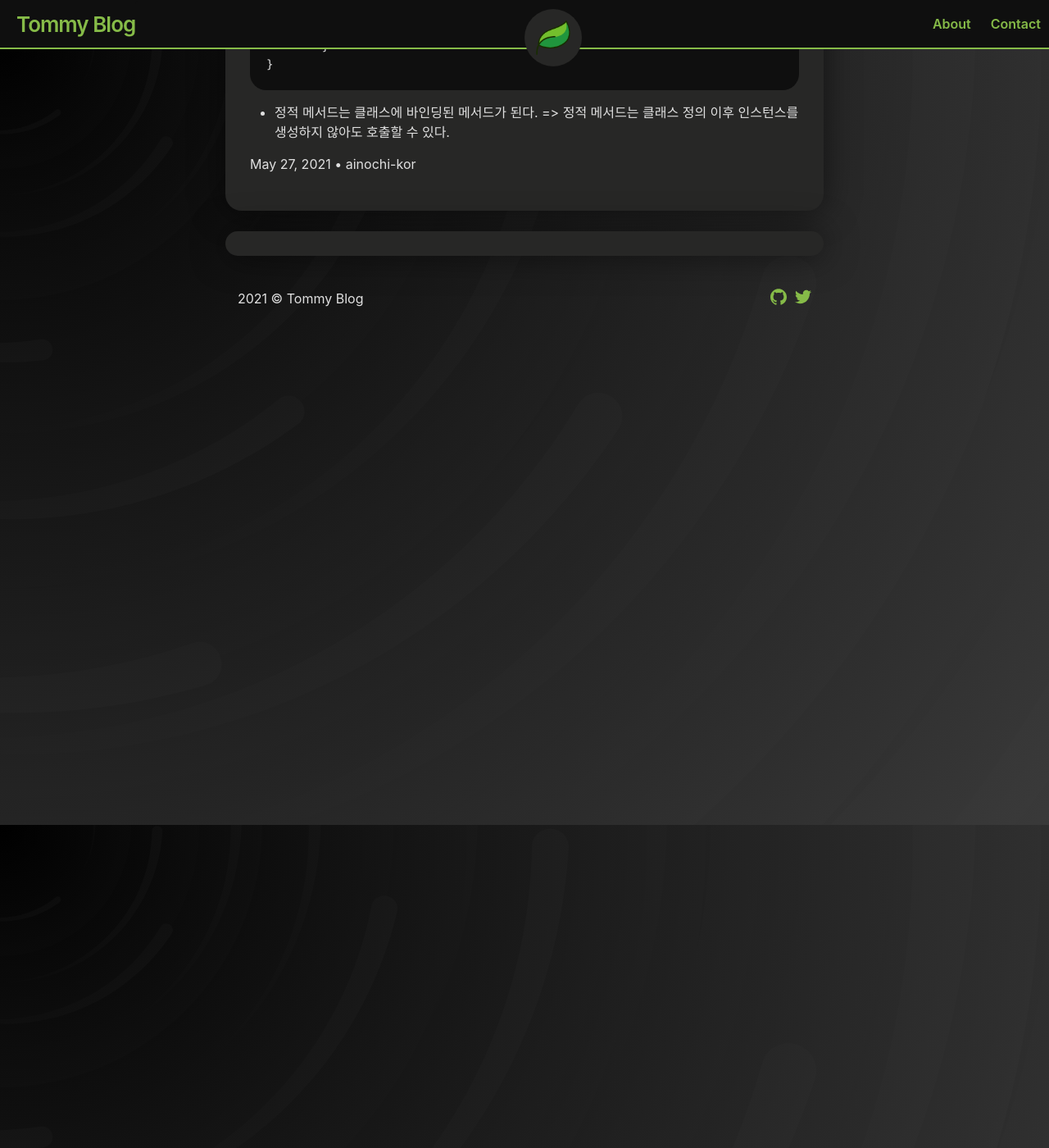
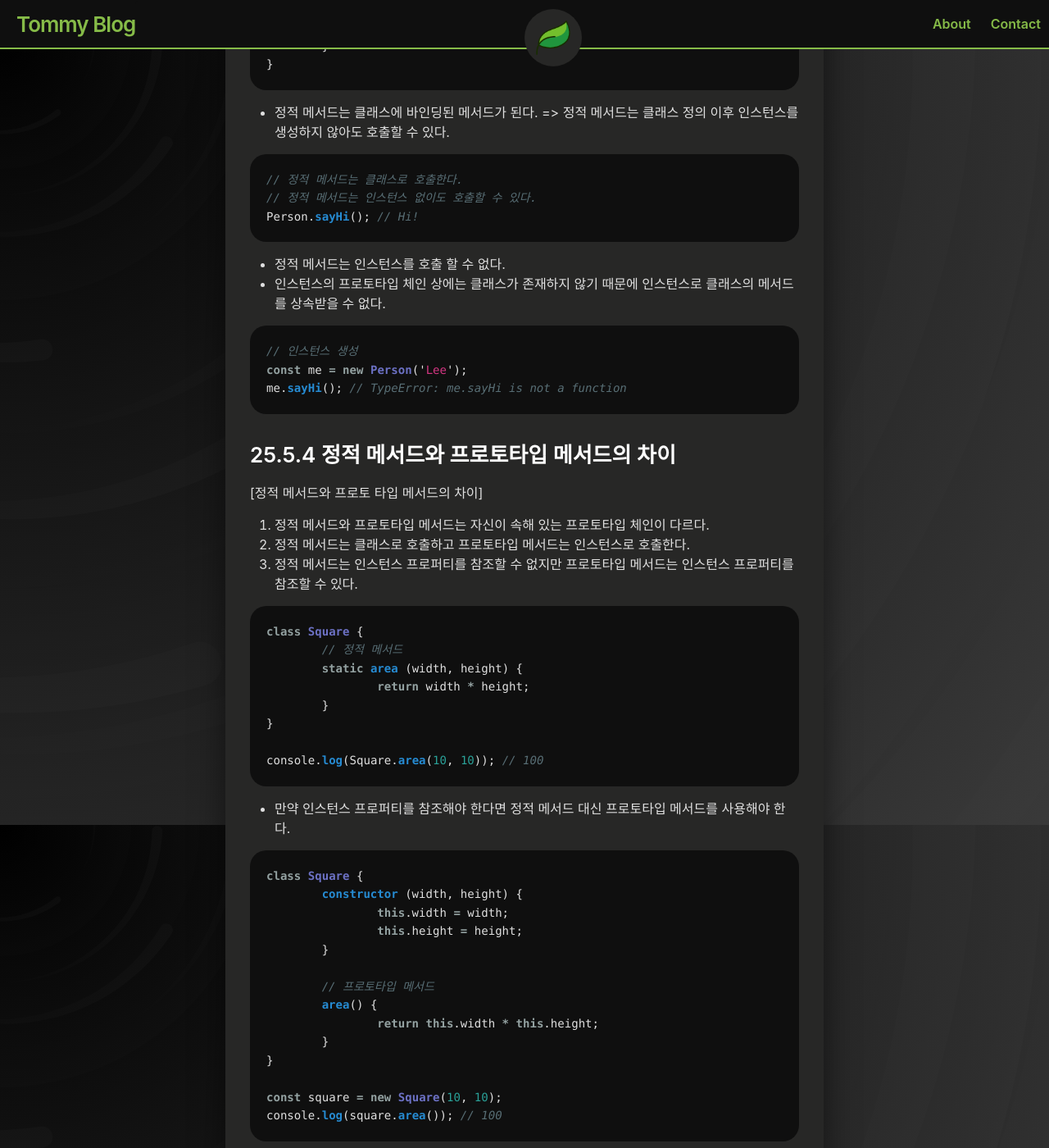
Before and after one commit to ainochi-kor/ainochi-kor.github.io, a Jekyll site: the page built from _posts/ModernJS/2021-05-27-25장_클래스.md, in a window 1280 px wide and 1400 px high, scrolled down 9554 px. Shown: the whole window at 82% size. Built offline with Jekyll 4.4.1, drawn with Linux system fonts in a browser that asks for light colours; a script that is not in the unit is left out; some of the changed text lies outside the part shown.

Commit message:
add 25장 클래스

````diff
--- a/_posts/ModernJS/2021-05-27-25장_클래스.md
+++ b/_posts/ModernJS/2021-05-27-25장_클래스.md
@@ -404,3 +404,70 @@ class Person {
 
 - 정적 메서드는 클래스에 바인딩된 메서드가 된다.
 => 정적 메서드는 클래스 정의 이후 인스턴스를 생성하지 않아도 호출할 수 있다.
+
+``` js
+// 정적 메서드는 클래스로 호출한다.
+// 정적 메서드는 인스턴스 없이도 호출할 수 있다.
+Person.sayHi(); // Hi!
+```
+
+- 정적 메서드는 인스턴스를 호출 할 수 없다.
+- 인스턴스의 프로토타입 체인 상에는 클래스가 존재하지 않기 때문에 인스턴스로 클래스의 메서드를 상속받을 수 없다.
+
+``` js
+// 인스턴스 생성
+const me = new Person('Lee');
+me.sayHi(); // TypeError: me.sayHi is not a function
+```
+
+### 25.5.4 정적 메서드와 프로토타입 메서드의 차이
+
+[정적 메서드와 프로토 타입 메서드의 차이]
+1. 정적 메서드와 프로토타입 메서드는 자신이 속해 있는 프로토타입 체인이 다르다.
+2. 정적 메서드는 클래스로 호출하고 프로토타입 메서드는 인스턴스로 호출한다.
+3. 정적 메서드는 인스턴스 프로퍼티를 참조할 수 없지만 프로토타입 메서드는 인스턴스 프로퍼티를 참조할 수 있다.
+
+``` js
+class Square {
+	// 정적 메서드
+	static area (width, height) {
+		return width * height;
+	}
+}
+
+console.log(Square.area(10, 10)); // 100
+```
+
+- 만약 인스턴스 프로퍼티를 참조해야 한다면 정적 메서드 대신 프로토타입 메서드를 사용해야 한다.
+
+``` js
+class Square {
+	constructor (width, height) {
+		this.width = width;
+		this.height = height;
+	}
+
+	// 프로토타입 메서드
+	area() {
+		return this.width * this.height;
+	}
+}
+
+const square = new Square(10, 10);
+console.log(square.area()); // 100
+```
+- 메서드 내부의 this는 메서드를 소유한 객체가 아니라 메서드를 호출한 객체, 즉 메서드 이름 앞의 마침표(.) 연산자 앞에 기술한 객체에 바인딩된다.
+- 프로토타입 메서드는 인스턴스로 호출해야 하므로 프로토타입 메서드 내부의 this는 프로토타입 메서드로 호출한 인스턴스를 가리킨다.
+- 메서드 내부에서 인스턴스 프로퍼티를 참조할 필요가 있다면 this를 사용해야 하며, 이러한 경우 프로토타입 메서드로 정의해야 한다.
+- **this를 사용하지 않는 메서드는 정적 메서드로 정의하는 것이 좋다.**
+
+표준 빌트인 객체는 다양한 정적 메서드를 가지고 있다. 이들 정적 메서드는 애플리케이션 전역에서 사용할 유틸리티 함수다.
+
+``` js
+// 표준 빌트인 객체의 정적 메서드
+Math.max(1, 2, 3);
+Number.isNaN(NaN);
+JSON.stringify({ a: 1});
+Object.is({}, {});
+Reflect.has({ a: 1}, 'a');
+```
````
